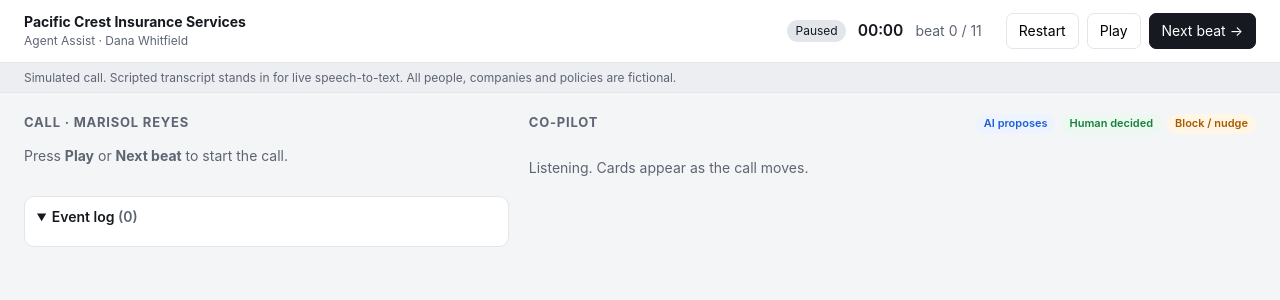
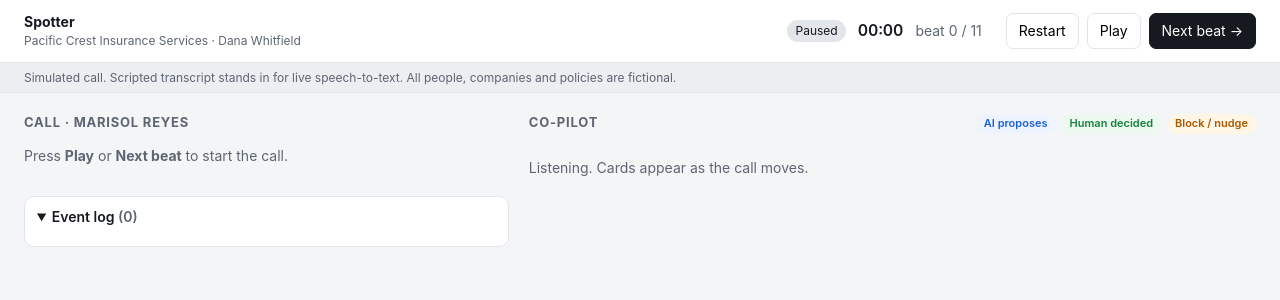
Before and after one commit to phil-stt/clsc-agent-assist, a FastAPI app: page / in a window 1280 px wide. Shown: the top 300 px of the page. Run offline with FastAPI, Linux system fonts and the light colour scheme; data comes from the database, SQL or seed files in the repository; data that the repository does not hold is empty.

Commit message:
Name the app Spotter
Spotter in the UI header, the page title and the README title; the agency
and the agent move to the header's second line. Screenshots retaken with
the new header. Repo path and package names are unchanged.

Co-Authored-By: Claude Opus 5.5 <noreply@anthropic.com>

```diff
--- a/app/main.py
+++ b/app/main.py
@@ -19,7 +19,7 @@ from app import engine, state as st
 ROOT = Path(__file__).resolve().parent
 TICK_SECONDS = 6
 
-app = FastAPI(title="Commercial lines agent assist (demo)")
+app = FastAPI(title="Spotter: agent assist for commercial lines service calls (demo)")
 app.mount("/static", StaticFiles(directory=ROOT / "static"), name="static")
 templates = Jinja2Templates(directory=ROOT / "templates")
 
--- a/app/templates/index.html
+++ b/app/templates/index.html
@@ -3,7 +3,7 @@
 <head>
   <meta charset="utf-8">
   <meta name="viewport" content="width=device-width, initial-scale=1">
-  <title>Agent Assist · Commercial Lines</title>
+  <title>Spotter · Commercial Lines Agent Assist</title>
   <link rel="stylesheet" href="/static/app.css?v={{ css_version }}">
   <script src="https://unpkg.com/htmx.org@2.0.4/dist/htmx.min.js"></script>
 </head>
--- a/app/templates/stage.html
+++ b/app/templates/stage.html
@@ -4,8 +4,8 @@
 
   <header class="bar">
     <div class="brand">
-      <span class="brand-name">Pacific Crest Insurance Services</span>
-      <span class="brand-sub">Agent Assist · {{ call.agent.split(',')[0] }}</span>
+      <span class="brand-name">Spotter</span>
+      <span class="brand-sub">Pacific Crest Insurance Services · {{ call.agent.split(',')[0] }}</span>
     </div>
     <div class="call-meta">
       <span class="live {{ 'on' if s.playing else '' }}">{{ 'Playing' if s.playing else ('Call ended' if s.beat >= total else 'Paused') }}</span>
```
Also changed, not shown: README.md, 6 other files.
